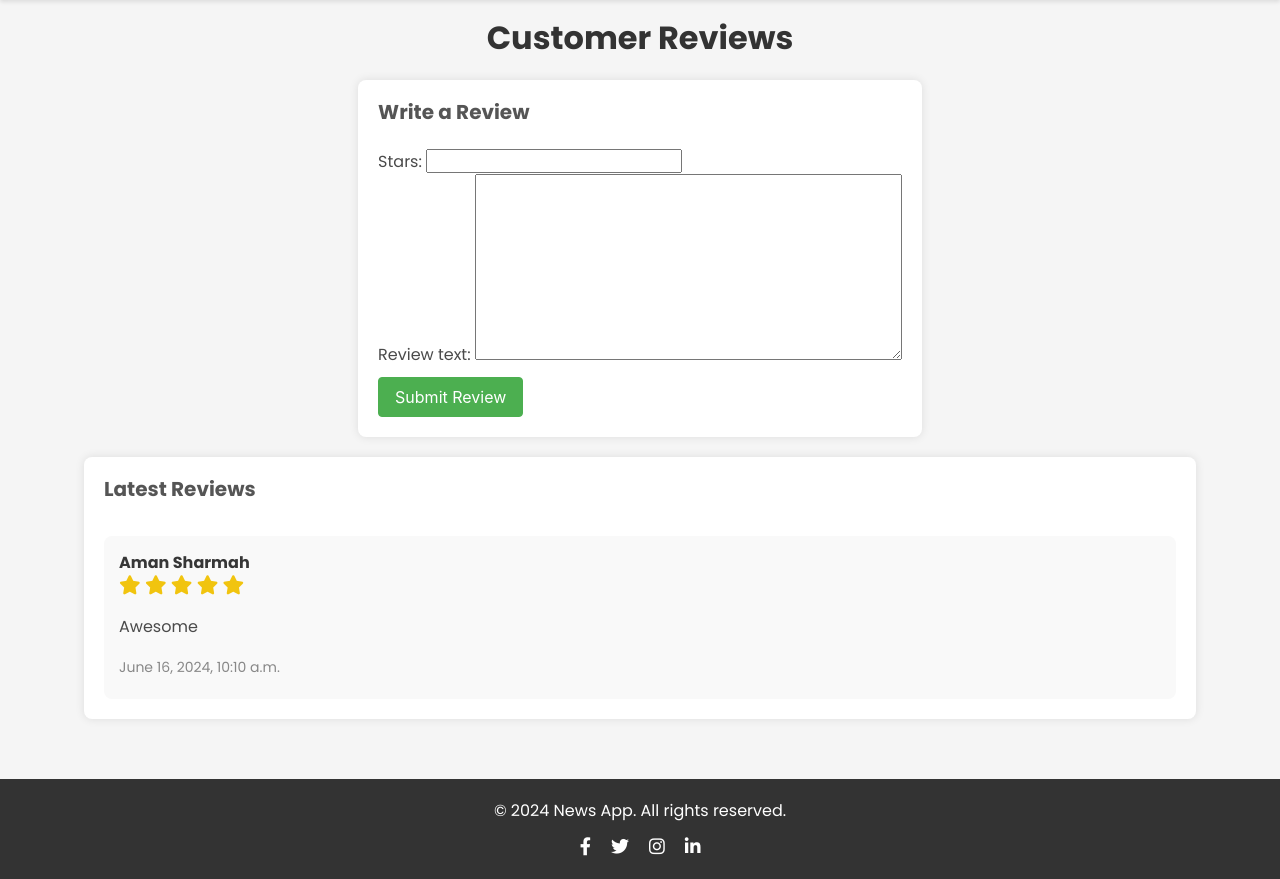
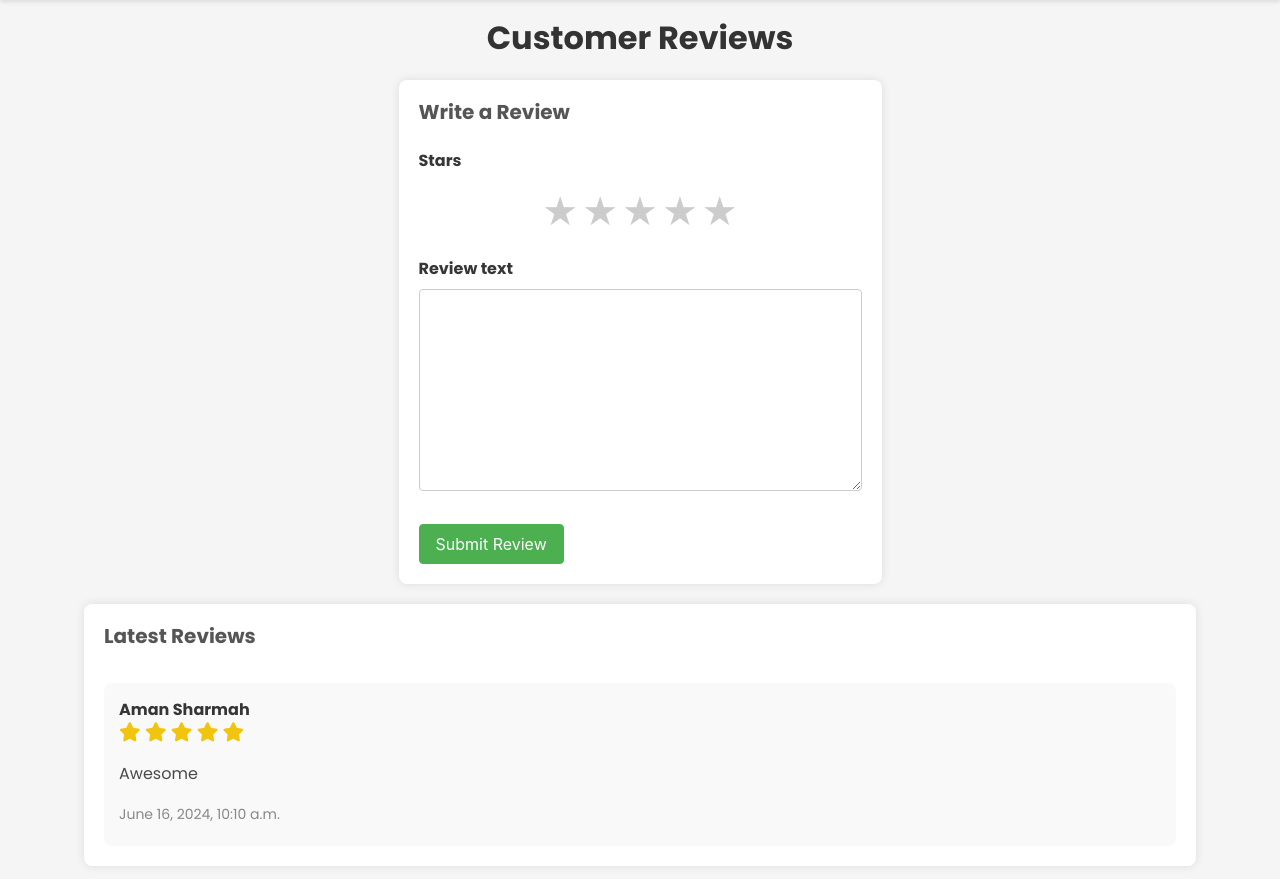
Before and after one commit to RisSonthalia/NewsApp, a Django app: page /review_page/ in a window 1280 px wide. Shown: the part 89-968 px from the top of the page. Run offline with Django 5.2, Linux system fonts and the light colour scheme; a user stored in the database is signed in; data comes from the database, SQL or seed files in the repository.

Commit message:
Update review.html

```diff
--- a/templates/review.html
+++ b/templates/review.html
@@ -176,7 +176,69 @@
             margin: 4px;
             transition: 0.3s;
         }
+        .star-rating {
+            display: flex;
+            justify-content: center;
+            margin-bottom: 10px;
+            unicode-bidi: bidi-override;
+            direction: rtl;
+        }
 
+        .star-rating input {
+            display: none;
+        }
+
+        .star-rating label {
+            color: #ccc;
+            font-size: 40px;
+            cursor: pointer;
+            transition: color 0.3s ease;
+        }
+
+        .star-rating label:before {
+            content: '\2605';
+            padding: 0 2px;
+        }
+
+        .star-rating label:hover,
+        .star-rating label:hover ~ label,
+        .star-rating input:checked ~ label {
+            color: #f1c40f;
+        }
+
+        .star-rating input[type="radio"] {
+            display: none;
+        }
+
+
+        .field:not(:last-child) {
+            margin-bottom: 1rem;
+        }
+
+        .control {
+            position: relative;
+        }
+
+        .control input,
+        .control textarea {
+            border: 1px solid #ccc;
+            border-radius: 4px;
+            padding: 0.5rem;
+            width: 100%;
+            font-size: 1rem;
+            transition: border-color 0.3s ease;
+        }
+
+        .control input:focus,
+        .control textarea:focus {
+            border-color: #4CAF50;
+            outline: none;
+        }
+
+        .control textarea {
+            min-height: 100px;
+            resize: vertical;
+        }
         @media (max-width: 768px) {
             .hamburger {
                 display: flex;
@@ -280,8 +342,28 @@
                     <h2 class="subtitle">Write a Review</h2>
                     <form method="post" action="{% url 'review_page' %}">
                         {% csrf_token %}
-                        {{ form.as_p }}
-                        <button type="submit" class="button is-primary">Submit Review</button>
+                        <div class="field">
+                            <label class="label">{{ form.stars.label }}</label>
+                            <div class="star-rating">
+                                {% for value in "54321" %}
+                                    <input type="radio" id="rating-{{ value }}" name="{{ form.stars.name }}" value="{{ value }}" {% if value == form.stars.value|stringformat:"s" %}checked{% endif %}>
+                                    <label for="rating-{{ value }}"></label>
+                                {% endfor %}
+                            </div>
+                        </div>
+
+                        <div class="field">
+                            <label class="label">{{ form.review_text.label }}</label>
+                            <div class="control">
+                                {{ form.review_text }}
+                            </div>
+                        </div>
+
+                        <div class="field">
+                            <div class="control">
+                                <button type="submit" class="button is-primary">Submit Review</button>
+                            </div>
+                        </div>
                     </form>
                     {% if submitted %}
                         <p class="success-message">Review submitted successfully!</p>
@@ -350,5 +432,26 @@
     });
         });
     </script>
+    <script>
+        document.addEventListener('DOMContentLoaded', () => {
+            const starLabels = document.querySelectorAll('.star-rating label');
+            const starsInput = document.querySelector(`input[name="{{ form.stars.name }}"]`);
+
+
+
+            function updateStarLabels(value, hovered = false) {
+                starLabels.forEach((label, index) => {
+                    if (index < starLabels.length - value) {
+                        label.style.color = hovered ? '#ffcc00' : '#f1c40f';
+                    } else {
+                        label.style.color = '#ccc';
+                    }
+                });
+            }
+        });
+
+
+
+    </script>
 </body>
 </html>
```
